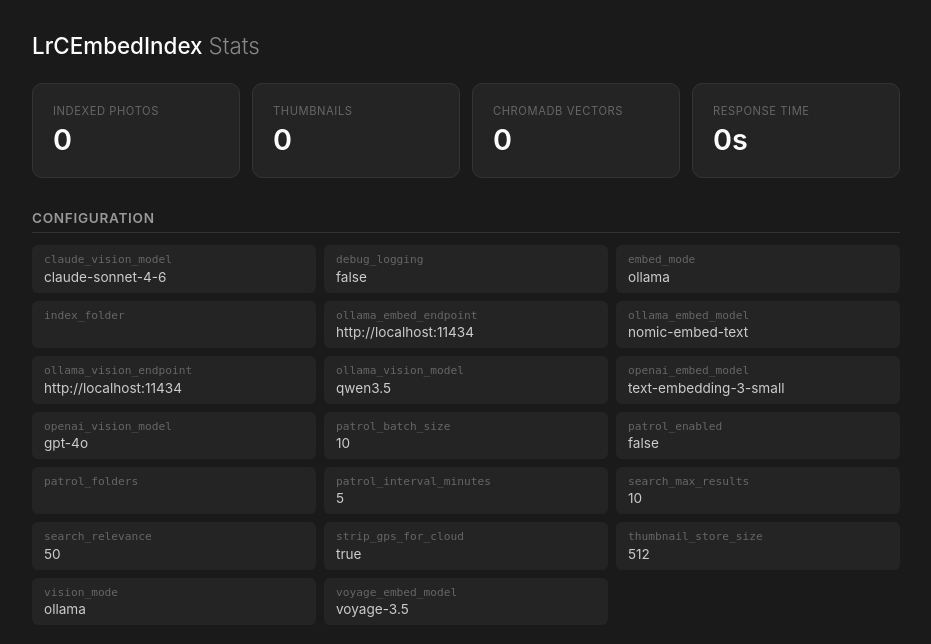
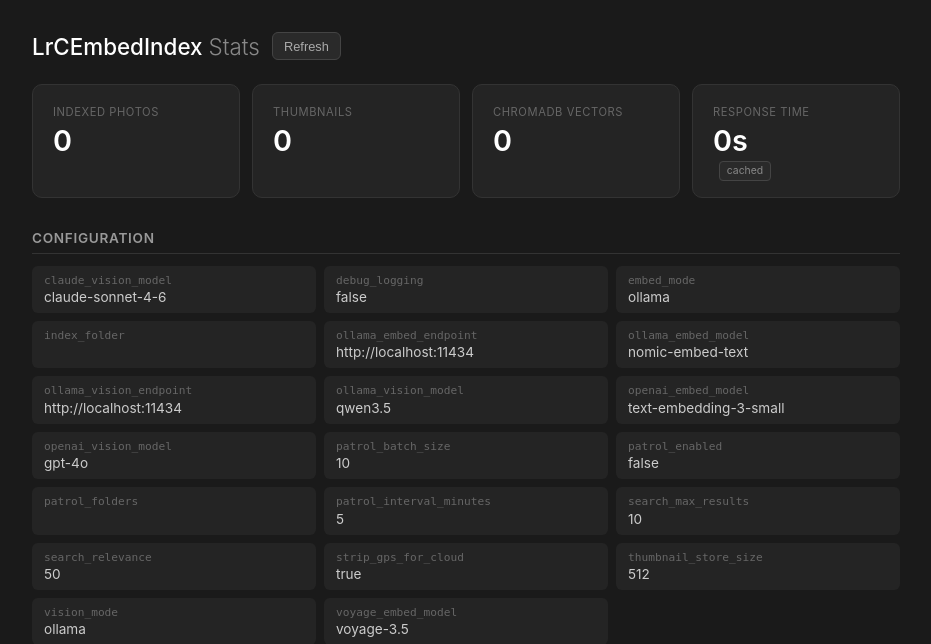
Before and after one commit to yutakas/LrCEmbedIndex, a Flask app: page /stats-ui in a window 1280 px wide. Shown: the top 644 px of the page, without its empty margins (174-1105 px from the left). Run offline with Flask 3, Linux system fonts and the light colour scheme; data that the repository does not hold is empty; some libraries are stand-ins or nearby versions.

Commit message:
Speed up stats page with single-pass scan, client caching, and shared cache
- Merge double directory scan in collect_metadata_stats() into one pass
  (was scanning all shards twice: once for JSON stats, once for thumbnails)
- Cache ChromaDB PersistentClient instances in get_chromadb_stats() to
  avoid expensive re-initialization on every call
- Extract compute_stats_cached() as a shared function so the MCP server
  also benefits from the 60s TTL cache
- Add refresh button and "cached" badge to the stats web UI

Co-Authored-By: Claude Opus 4.6 <noreply@anthropic.com>

```diff
--- a/server/metadata.py
+++ b/server/metadata.py
@@ -186,11 +186,16 @@ def collect_metadata_stats():
     oldest = None
     newest = None
 
+    thumb_count = 0
+
     for shard in os.listdir(meta_dir):
         shard_path = os.path.join(meta_dir, shard)
         if not os.path.isdir(shard_path):
             continue
         for fname in os.listdir(shard_path):
+            if fname.endswith(".jpg"):
+                thumb_count += 1
+                continue
             if not fname.endswith(".json"):
                 continue
             try:
@@ -221,14 +226,6 @@ def collect_metadata_stats():
                         if newest is None or e_ts > newest:
                             newest = e_ts
 
-    thumb_count = 0
-    for shard in os.listdir(meta_dir):
-        shard_path = os.path.join(meta_dir, shard)
-        if os.path.isdir(shard_path):
-            thumb_count += len(
-                [f for f in os.listdir(shard_path) if f.endswith(".jpg")]
-            )
-
     return {
         "vision_models": vision_counts,
         "embed_models": embed_counts,
--- a/server/routes.py
+++ b/server/routes.py
@@ -587,57 +587,58 @@ def invalidate_stats_cache():
     _stats_cache_time = 0
 
 
+def compute_stats_cached():
+    """Return stats dict, using a 60s TTL cache.
+
+    Shared by the /stats HTTP endpoint and the MCP get_stats tool.
+    """
+    global _stats_cache, _stats_cache_time
+    now = time.time()
+
+    if _stats_cache and (now - _stats_cache_time) < _STATS_CACHE_TTL:
+        cached = dict(_stats_cache)
+        cached["config"] = {k: v for k, v in config.items() if "api_key" not in k}
+        cached["elapsed"] = 0
+        cached["cached"] = True
+        logger.debug("Stats served from cache")
+        return cached
+
+    t_start = time.time()
+
+    meta_count = count_metadata_files()
+    meta_stats = collect_metadata_stats()
+    chroma_stats = get_chromadb_stats()
+    safe_config = {k: v for k, v in config.items() if "api_key" not in k}
+
+    elapsed = time.time() - t_start
+    logger.info(f"Stats computed in {elapsed:.1f}s")
+    result = {
+        "status": "ok",
+        "metadata": {
+            "total_files": meta_count,
+            "thumbnail_files": meta_stats.get("thumbnail_count", 0),
+            "vision_models": meta_stats.get("vision_models", {}),
+            "embed_models": meta_stats.get("embed_models", {}),
+            "oldest_entry": meta_stats.get("oldest_entry"),
+            "newest_entry": meta_stats.get("newest_entry"),
+        },
+        "chromadb": chroma_stats,
+        "config": safe_config,
+        "version": VERSION,
+        "elapsed": round(elapsed, 2),
+        "cached": False,
+    }
+    _stats_cache = result
+    _stats_cache_time = t_start
+    return result
+
+
 @api.route("/stats", methods=["GET"])
 def get_stats():
-    global _stats_cache, _stats_cache_time
-    t_start = time.time()
     try:
-        # Return cached stats if still fresh
-        if _stats_cache and (t_start - _stats_cache_time) < _STATS_CACHE_TTL:
-            # Update config snapshot (cheap) and elapsed
-            _stats_cache["config"] = {
-                k: v for k, v in config.items() if "api_key" not in k
-            }
-            _stats_cache["elapsed"] = 0
-            _stats_cache["cached"] = True
-            logger.debug("GET /stats served from cache")
-            return jsonify(_stats_cache)
-
-        # Metadata stats
-        meta_count = count_metadata_files()
-        meta_stats = collect_metadata_stats()
-
-        # ChromaDB stats
-        chroma_stats = get_chromadb_stats()
-
-        # Current config (redact API keys)
-        safe_config = {k: v for k, v in config.items() if "api_key" not in k}
-
-        elapsed = time.time() - t_start
-        logger.info(f"GET /stats completed in {elapsed:.1f}s")
-        result = {
-            "status": "ok",
-            "metadata": {
-                "total_files": meta_count,
-                "thumbnail_files": meta_stats.get("thumbnail_count", 0),
-                "vision_models": meta_stats.get("vision_models", {}),
-                "embed_models": meta_stats.get("embed_models", {}),
-                "oldest_entry": meta_stats.get("oldest_entry"),
-                "newest_entry": meta_stats.get("newest_entry"),
-            },
-            "chromadb": chroma_stats,
-            "config": safe_config,
-            "version": VERSION,
-            "elapsed": round(elapsed, 2),
-            "cached": False,
-        }
-        _stats_cache = result
-        _stats_cache_time = t_start
-        return jsonify(result)
-
+        return jsonify(compute_stats_cached())
     except Exception as e:
-        elapsed = time.time() - t_start
-        logger.exception(f"GET /stats failed in {elapsed:.1f}s: {e}")
+        logger.exception(f"GET /stats failed: {e}")
         return jsonify({"status": "error", "message": str(e)}), 500
 
 
--- a/server/templates/stats.html
+++ b/server/templates/stats.html
@@ -67,6 +67,22 @@
   .loading { text-align: center; padding: 3rem; color: #666; }
   .error { text-align: center; padding: 3rem; color: #f87171; }
 
+  .title-row {
+    display: flex; align-items: center; gap: 0.75rem; margin-bottom: 1.5rem;
+  }
+  .title-row h1 { margin-bottom: 0; }
+  .refresh-btn {
+    padding: 0.35rem 0.7rem; font-size: 0.8rem;
+    background: #2a2a2a; border: 1px solid #444; border-radius: 6px;
+    color: #aaa; cursor: pointer; transition: border-color 0.2s, color 0.2s;
+  }
+  .refresh-btn:hover { border-color: #6b8afd; color: #6b8afd; }
+  .cache-badge {
+    font-size: 0.65rem; color: #888; background: #2a2a2a;
+    border: 1px solid #444; border-radius: 4px;
+    padding: 0.15rem 0.4rem; margin-left: 0.4rem;
+  }
+
   .footer {
     margin-top: 2rem; padding-top: 1rem; border-top: 1px solid #333;
     display: flex; justify-content: space-between; align-items: center;
@@ -78,7 +94,10 @@
 </head>
 <body>
 <div class="container">
-  <h1>LrCEmbedIndex <span>Stats</span></h1>
+  <div class="title-row">
+    <h1>LrCEmbedIndex <span>Stats</span></h1>
+    <button class="refresh-btn" onclick="loadStats()">Refresh</button>
+  </div>
   <div id="content"><div class="loading">Loading stats...</div></div>
   <div class="footer">
     <span id="versionInfo"></span>
@@ -119,7 +138,9 @@ async function loadStats() {
     html += card('Indexed Photos', meta.total_files || 0);
     html += card('Thumbnails', meta.thumbnail_files || 0);
     html += card('ChromaDB Vectors', chroma.current_count || 0);
-    html += card('Response Time', (data.elapsed || 0) + 's');
+    const elapsed = (data.elapsed || 0) + 's';
+    const cachedBadge = data.cached ? '<span class="cache-badge">cached</span>' : '';
+    html += card('Response Time', elapsed, cachedBadge);
     html += '</div>';
 
     // Date range
@@ -194,11 +215,11 @@ async function loadStats() {
   }
 }
 
-function card(label, value, sub) {
+function card(label, value, subHtml) {
   return `<div class="card">
     <div class="card-label">${escapeHtml(label)}</div>
     <div class="card-value">${escapeHtml(String(value))}</div>
-    ${sub ? '<div class="card-sub">' + escapeHtml(sub) + '</div>' : ''}
+    ${subHtml ? '<div class="card-sub">' + subHtml + '</div>' : ''}
   </div>`;
 }
 
--- a/server/vectorstore.py
+++ b/server/vectorstore.py
@@ -13,6 +13,7 @@ CHROMA_BASE_DIR = "chromadb"
 chroma_client = None
 chroma_collection = None
 _current_embed_label = None
+_store_client_cache = {}  # {store_path: (client, collection)} for stats queries
 
 
 def _sanitize_dir_name(label):
@@ -28,7 +29,8 @@ def get_chroma_path():
 
 
 def init_chromadb():
-    global chroma_client, chroma_collection, _current_embed_label
+    global chroma_client, chroma_collection, _current_embed_label, _store_client_cache
+    _store_client_cache = {}  # clear stats cache on reinit
     chroma_path = get_chroma_path()
     if not chroma_path:
         logger.warning("No index folder set, cannot initialize ChromaDB")
@@ -61,7 +63,7 @@ def get_chromadb_stats():
         "all_stores": [],
     }
 
-    # List all per-model ChromaDB directories
+    # List all per-model ChromaDB directories (reuse cached clients)
     if config["index_folder"]:
         chroma_base = os.path.join(config["index_folder"], CHROMA_BASE_DIR)
         if os.path.isdir(chroma_base):
@@ -70,11 +72,15 @@ def get_chromadb_stats():
                 if not os.path.isdir(store_path):
                     continue
                 try:
-                    client = chromadb.PersistentClient(path=store_path)
-                    col = client.get_or_create_collection(
-                        name="photo_index",
-                        metadata={"hnsw:space": "cosine"},
-                    )
+                    if store_path in _store_client_cache:
+                        _, col = _store_client_cache[store_path]
+                    else:
+                        client = chromadb.PersistentClient(path=store_path)
+                        col = client.get_or_create_collection(
+                            name="photo_index",
+                            metadata={"hnsw:space": "cosine"},
+                        )
+                        _store_client_cache[store_path] = (client, col)
                     count = col.count()
                 except Exception:
                     count = -1
```
Also changed, not shown: server/mcp_server.py (+4 -23 lines).
